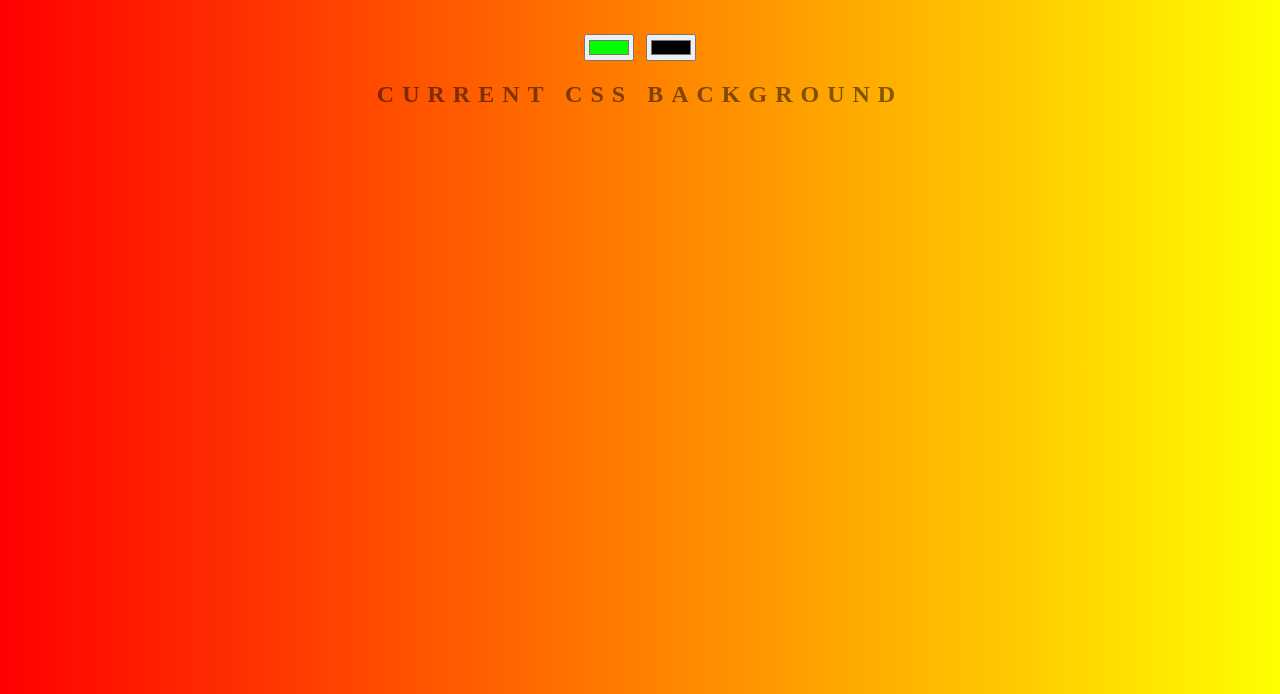
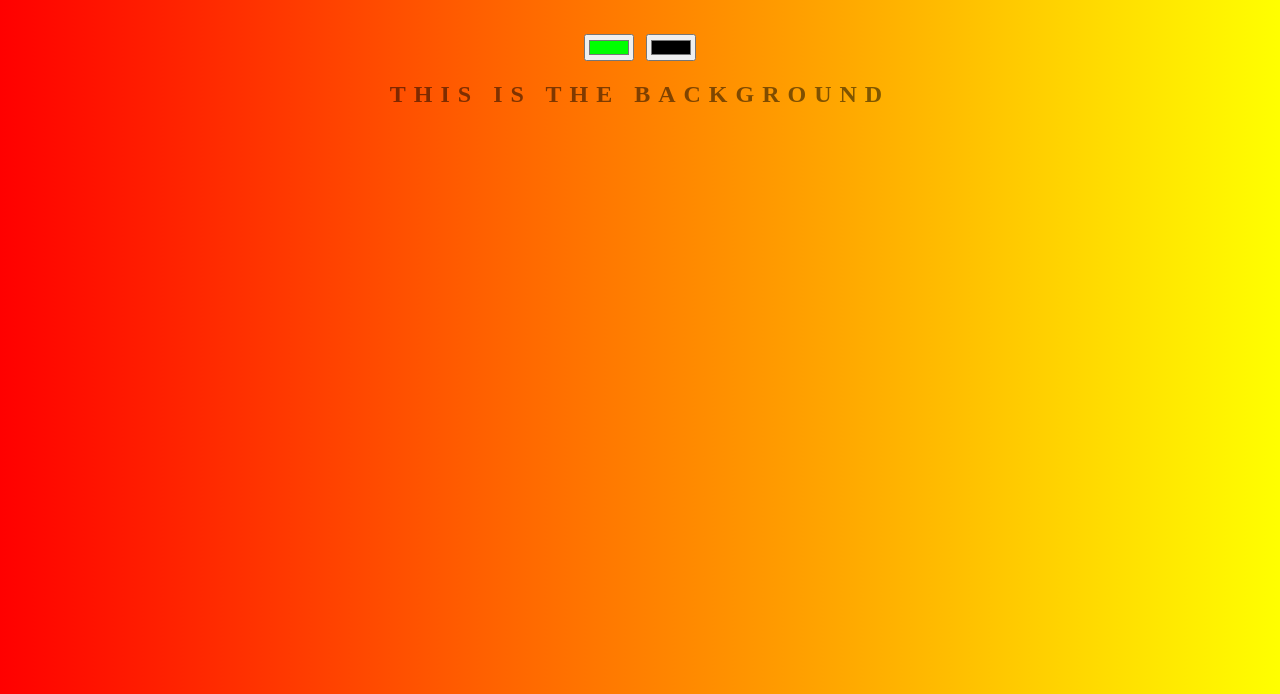
Before and after one commit to sage4outlook/background_generator, a plain HTML site: page index.html in a window 1280 px wide. Shown: the part 106-800 px from the top of the page. Drawn offline with Linux system fonts and the light colour scheme.

Commit message:
changed the innerHtml of tag element h2 to 'THIS IS THE BACKGROUND'

```diff
--- a/index.html
+++ b/index.html
@@ -11,7 +11,7 @@
     <h1>COOL Generator</h1>
     <input class="color2"  type="color" name="color1" value="#00ff00">
     <input class="color2" type="color" name="colorr2" value="ff0000">
-    <h2>Current CSS Background</h2>
+    <h2>THIS IS THE BACKGROUND</h2>
     <h3></h3>
     <script src="./script.js" type="text/javascript"></script>
 </body>
```
